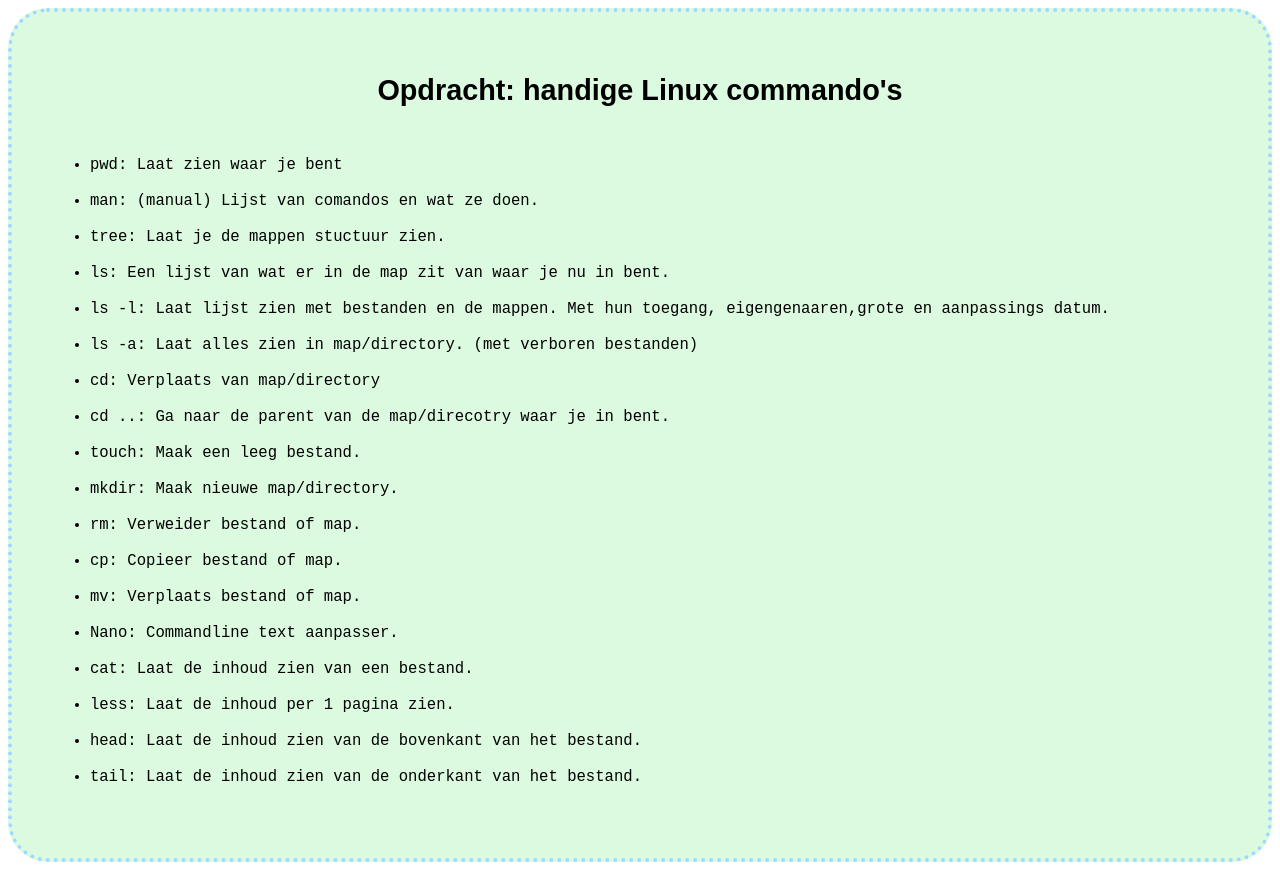
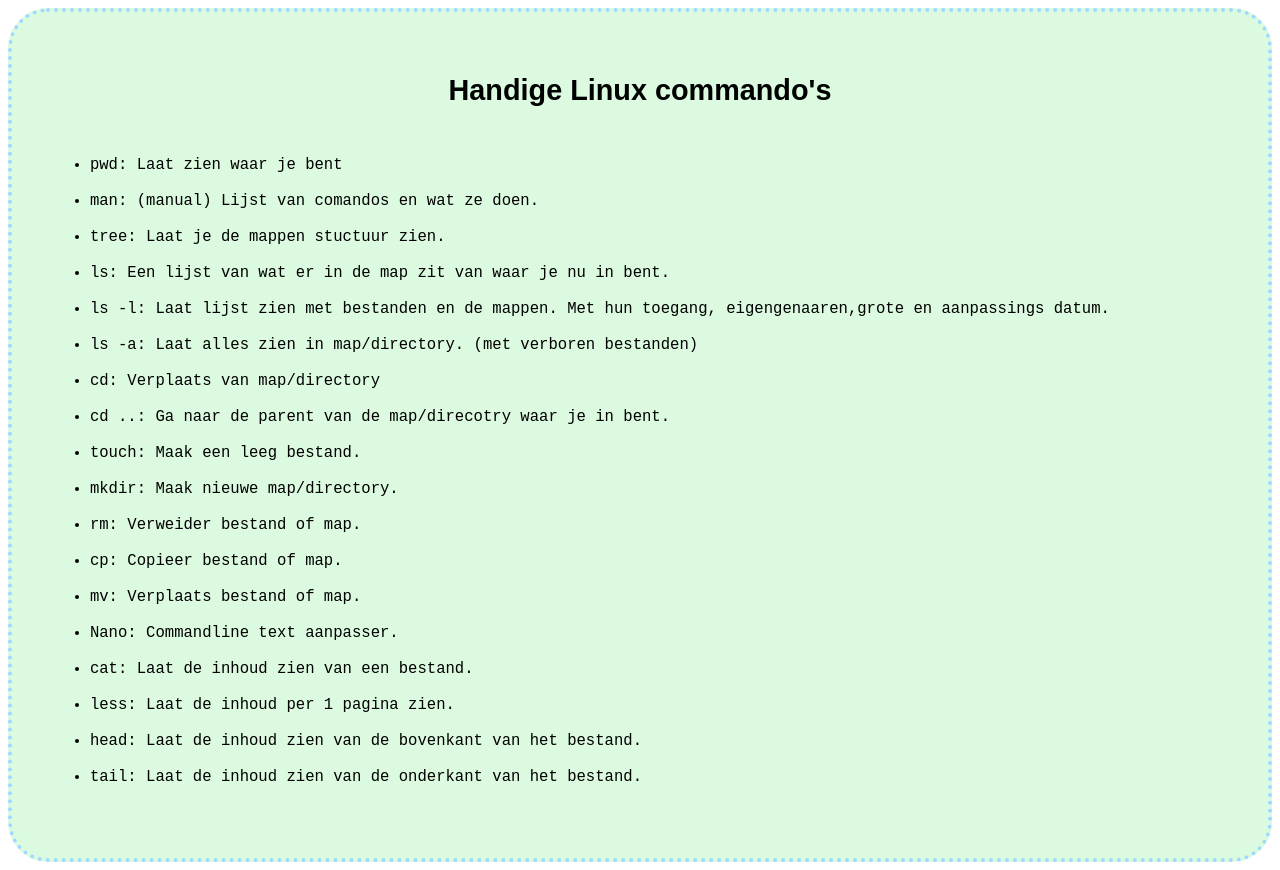
Before and after one commit to DevGso/html-comandos, a plain HTML site: page index.html in a window 1280 px wide. Drawn offline with Linux system fonts and the light colour scheme.

Commit message:
aanpassing week 11

```diff
--- a/index.html
+++ b/index.html
@@ -10,7 +10,7 @@
 <body>
     <section>
         <header>
-            <h2>Opdracht: handige Linux commando's</h2>
+            <h2>Handige Linux commando's</h2>
         </header>
         <ul>
             <li>pwd:   Laat zien waar je bent</li><br>
```
